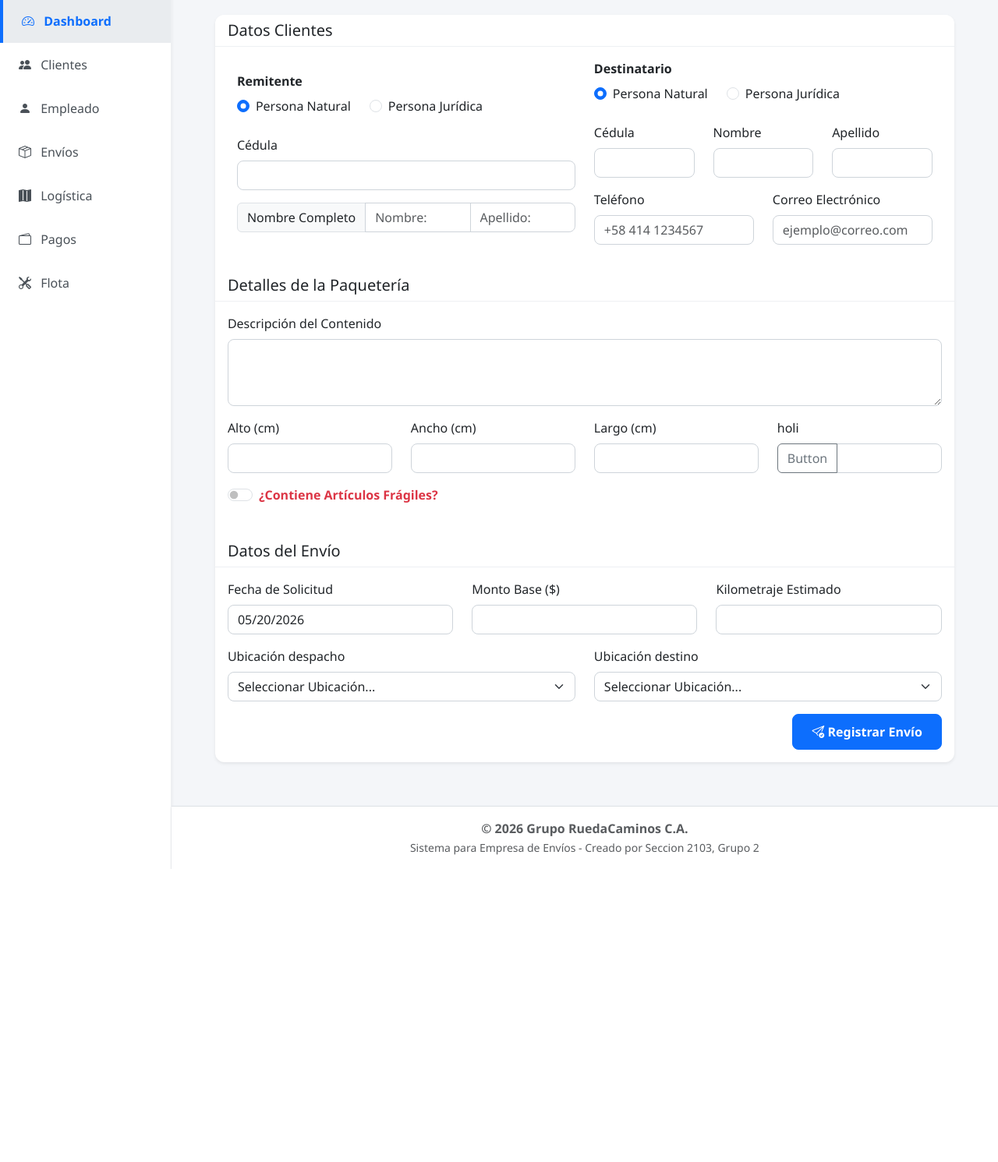
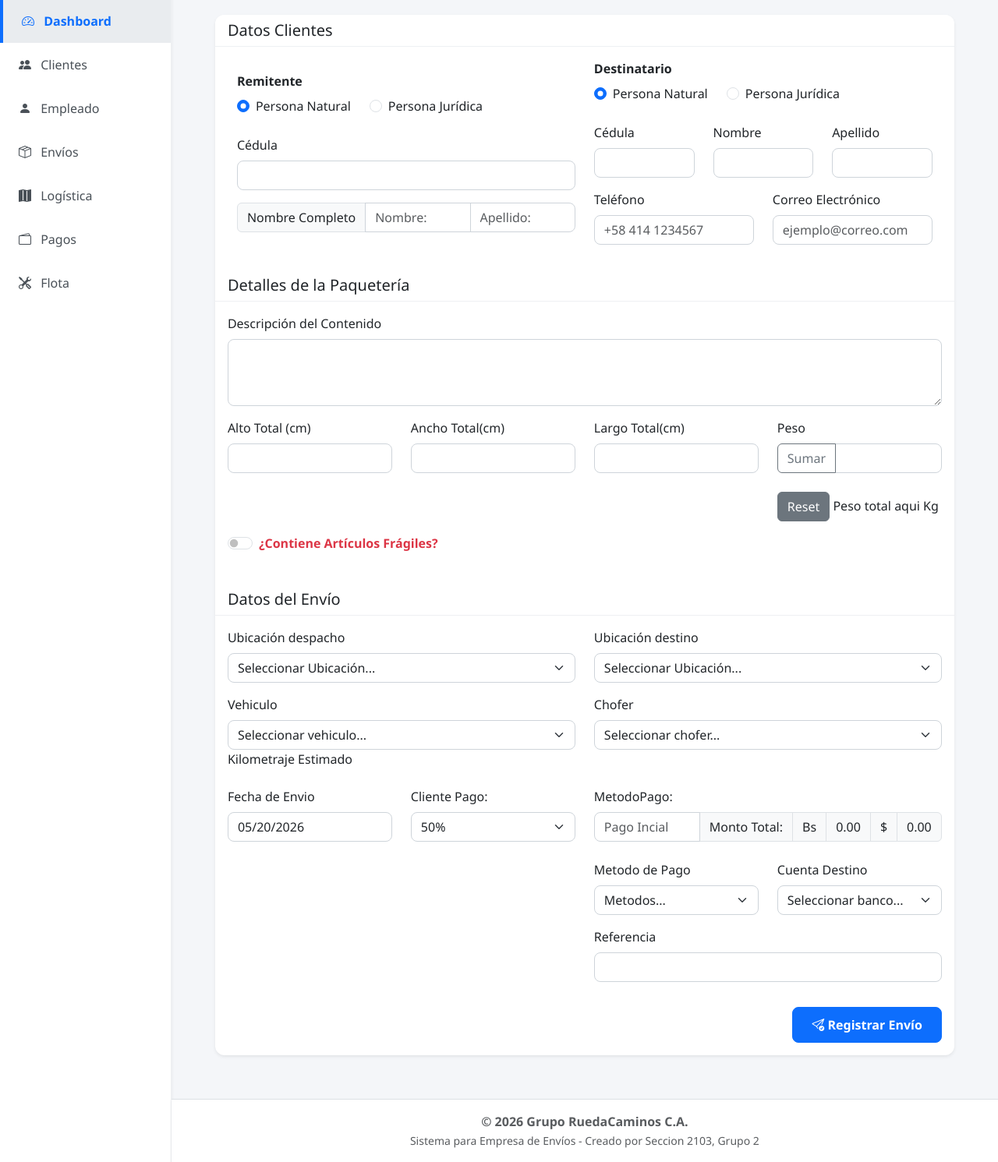
Before and after one commit to Yianm24/SysWebGrupoRuedacaminos, a PHP site: template app/view/envio/requestView.php in a window 1280 px wide. Shown: the part 152-1643 px from the top of the page at 78% size. Before the commit the page ends 1267 px from the top, so only its background shows below. Run offline with PHP 8.4, Linux system fonts and the light colour scheme; the template is opened without the code that fills it, so the values that code supplies are empty.

Commit message:
Primer diseño de interfaz envio

```diff
--- a/app/view/envio/requestView.php
+++ b/app/view/envio/requestView.php
@@ -141,23 +141,28 @@
                     <div class="row mb-3">
 
                         <div class="col-md-3">
-                            <label for="alto" class="form-label">Alto (cm)</label>
+                            <label for="alto" class="form-label">Alto Total (cm)</label>
                             <input type="number" step="0.01" class="form-control" id="alto" name="alto" required>
                         </div>
                         <div class="col-md-3">
-                            <label for="ancho" class="form-label">Ancho (cm)</label>
+                            <label for="ancho" class="form-label">Ancho Total(cm)</label>
                             <input type="number" step="0.01" class="form-control" id="ancho" name="ancho" required>
                         </div>
                         <div class="col-md-3">
-                            <label for="largo" class="form-label">Largo (cm)</label>
+                            <label for="largo" class="form-label">Largo Total(cm)</label>
                             <input type="number" step="0.01" class="form-control" id="largo" name="largo" required>
                         </div>
                         <div class="col-md-3">
-                            <label for="alto" class="form-label">holi</label>
+                            <label for="alto" class="form-label">Peso</label>
                             <div class=" input-group">
-                            <button class="btn btn-outline-secondary" type="button" id="button-addon1">Button</button>
+                            <button class="btn btn-outline-secondary" type="button" id="button-addon1">Sumar</button>
                             <input type="text" class="form-control" placeholder="" aria-label="Example text with button addon" aria-describedby="button-addon1">
                             </div>
+                            </br>
+                            <button class="btn btn-secondary" type="button" id="button-addon1">Reset</button>
+                            <label class="form-label">Peso total aqui Kg</label>
+
+
                         </div>
                     </div>
 
@@ -172,22 +177,6 @@
                     <h5 class="mb-0">Datos del Envío</h5>
                 </div>
                 <div class="card-body">
-
-
-                    <div class="row mb-3">
-                        <div class="col-md-4">
-                            <label for="fecha_solicitud" class="form-label">Fecha de Solicitud</label>
-                            <input type="date" class="form-control" id="fecha_solicitud" name="fecha_solicitud" value="<?= date('Y-m-d') ?>" readonly>
-                        </div>
-                        <div class="col-md-4">
-                            <label for="monto_base" class="form-label">Monto Base ($)</label>
-                            <input type="number" step="0.01" class="form-control" id="monto_base" name="monto_base" required>
-                        </div>
-                        <div class="col-md-4">
-                            <label for="kilometraje" class="form-label">Kilometraje Estimado</label>
-                            <input type="number" step="0.1" class="form-control" id="kilometraje" name="kilometraje" required>
-                        </div>
-                    </div>
                     <div class="row mb-3">
                         <div class="col-md-6">
                             <label for="ubicacion" class="form-label">Ubicación despacho</label>
@@ -210,6 +199,84 @@
                             </select>
                         </div>
                     </div>
+                    <div class="row mb-3">
+                        <div class="col-md-6">
+                            <label for="vehiculo" class="form-label">Vehiculo</label>
+                            <select class="form-select" id="vehiculo" name="vehiculo" required>
+                                <option value="" selected disabled>Seleccionar vehiculo...</option>
+                                <option value="1">Fiat AD543ED</option>
+                                <option value="2">Mitsubishi A17BN1E</option>
+                                <option value="3">Renault Canguro A19BQ78</option>
+                            </select>
+                        </div>
+                        <div class="col-md-6">
+                            <label for="chofer" class="form-label">Chofer</label>
+                            <select class="form-select" id="Chofer" name="Chofer" required>
+                                <option value="" selected disabled>Seleccionar chofer...</option>
+                                <option value="1">Ruben Perez</option>
+                                <option value="2">Alimir Perez</option>
+                                <option value="3">Alison Perez</option>
+
+                            </select>
+                        </div>
+                        <label for="kilometraje" class="form-label">Kilometraje Estimado</label>
+                    </div>
+
+                    <div class="row mb-3">
+                        <div class="col-3 md-4">
+                            <label for="fecha_solicitud" class="form-label">Fecha de Envio</label>
+                            <input type="date" class="form-control" id="fecha_solicitud" name="fecha_solicitud" value="<?= date('Y-m-d') ?>" readonly>
+                        </div>
+                        <div class="col-3 md-4">
+                            <label for="kilometraje" class="form-label">Cliente Pago:</label>
+                            <select class="form-select" id="Chofer" name="Chofer" required>
+                                <option value="1">50%</option>
+                                <option value="2">+50%</option>
+                                <option value="3">Monto Completo</option>
+
+                            </select>
+                        </div>
+                        <div class="col-6 md-4 ">
+                            <label for="pago_envio" class="form-label">MetodoPago:</label>
+                            <div class="input-group">
+                                <input type="text" class="form-control" placeholder="Pago Incial" aria-label="Dollar amount (with dot and two decimal places)">
+                                <span class="input-group-text">Monto Total:</span>
+                                <span class="input-group-text">Bs</span>
+                                <span class="input-group-text">0.00</span>
+                                <span class="input-group-text">$</span>
+                                <span class="input-group-text">0.00</span>
+                            </div>
+                            </br>
+                        <div class="row mb-3">
+                            <div class="col-md-6">
+                                <label for="metodos" class="form-label">Metodo de Pago</label>
+                                <select class="form-select" id="metodos" name="metodos" required>
+                                    <option value="" selected disabled>Metodos...</option>
+                                    <option value="1">Pago Movil</option>
+                                    <option value="2">Transferencia</option>
+                                    <option value="3">Divisa</option>
+                                </select>
+                            </div>
+                            <div class="col-md-6 mb-3">
+                                <label for="chofer" class="form-label">Cuenta Destino</label>
+                                <select class="form-select" id="Chofer" name="Chofer" required>
+                                    <option value="" selected disabled>Seleccionar banco...</option>
+                                    <option value="1">Banesco</option>
+                                    <option value="2">Venezuela</option>
+
+                                </select>
+                            </div>
+
+                            <div class="col-12 ">
+                            <label for="alto" class="form-label">Referencia</label>
+                            <input type="number" step="0.01" class="form-control" id="alto" name="alto" required>
+                        </div>
+                    </div>
+
+                        </div>
+                    </div>
+
+
 
                     <div class="text-end">
                         <button type="submit" class="btn btn-primary"><i class="bi bi-send-check"></i> Registrar Envío</button>
```
